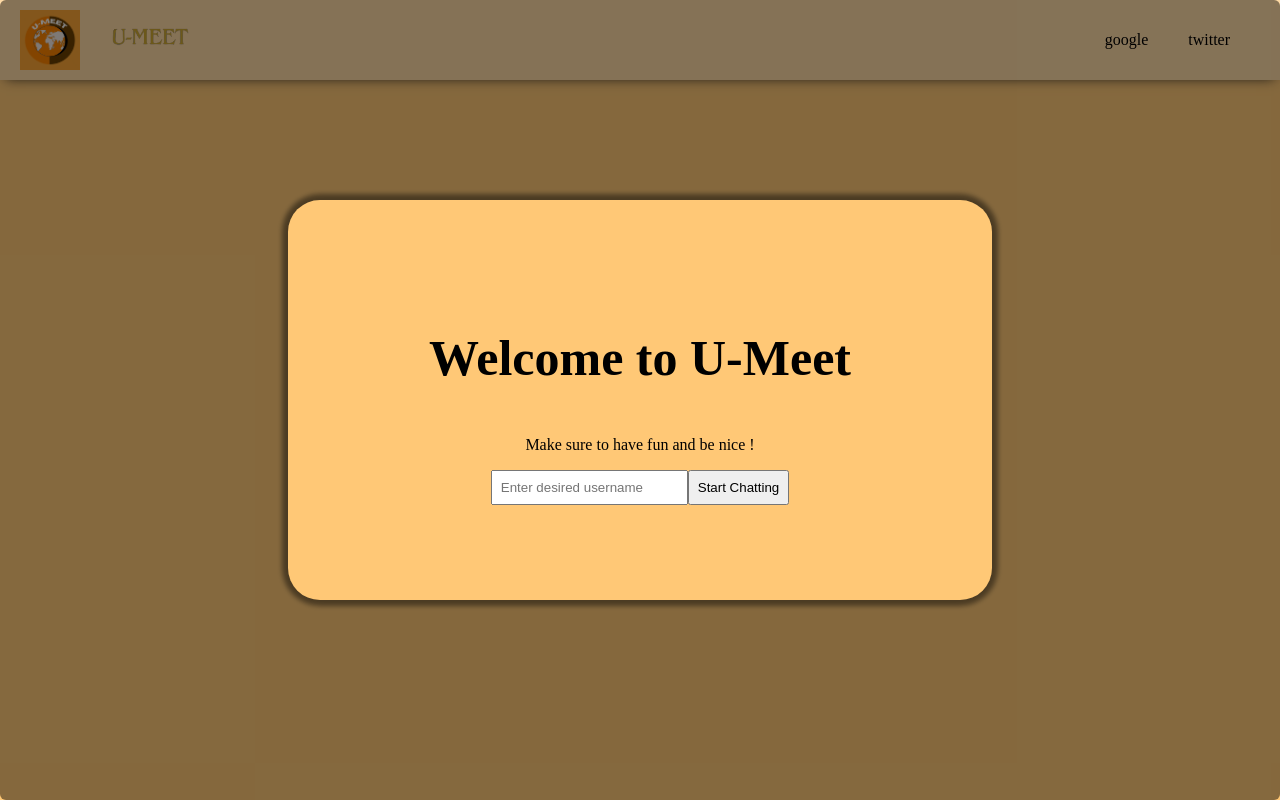
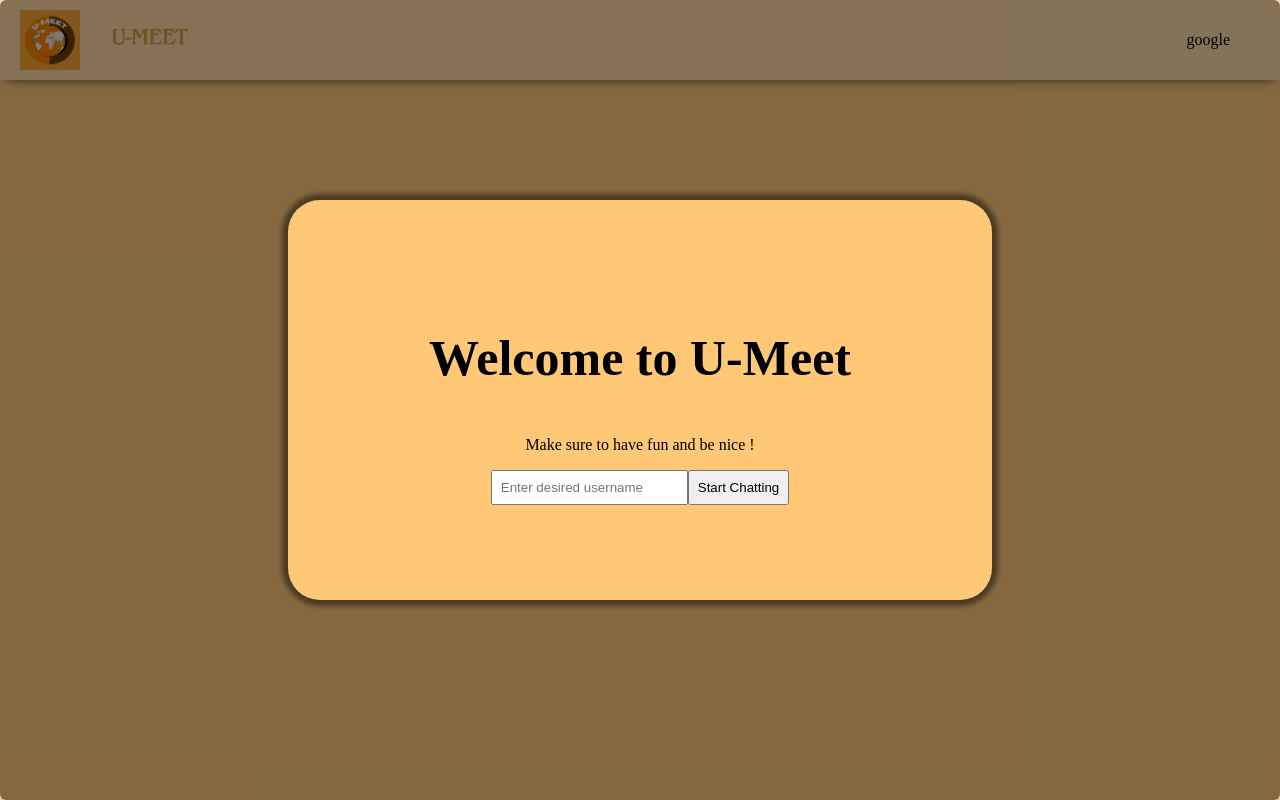
Before and after one commit to MunFahim/u-meet-client, a React (Vite) app: page / in a window 1280 px wide. Built offline with nearby package versions, Linux system fonts and the light colour scheme; no server answers; what @fvilers/disable-react-devtools would draw is missing.

Commit message:
updated client

```diff
--- a/src/components/Navbar/Navbar.jsx
+++ b/src/components/Navbar/Navbar.jsx
@@ -13,7 +13,6 @@ function Navbar() {
             <div className="nav-end">
                 <ul>
                     <li>google</li>
-                    <li>twitter</li>
                 </ul>
             </div>
         </nav>
```
